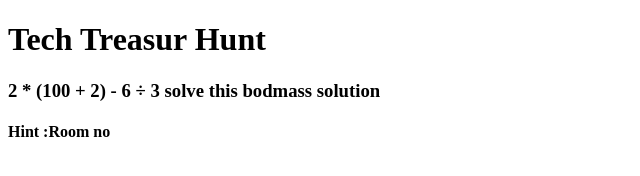
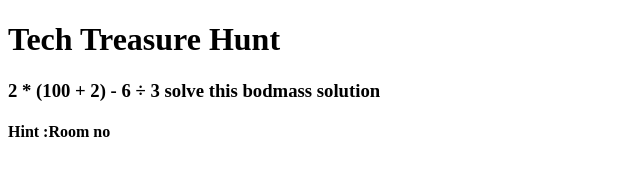
Before and after one commit to swayam4751s/clue1, a plain HTML site: page index.html in a window 1280 px wide. Shown: the full height of the page, 0-640 px from the left. Drawn offline with Linux system fonts and the light colour scheme.

Commit message:
Update index.html

```diff
--- a/index.html
+++ b/index.html
@@ -6,7 +6,7 @@
     <title>Document</title>
 </head>
 <body>
-    <h1>Tech Treasur Hunt <br></h1>
+    <h1>Tech Treasure Hunt <br></h1>
     <h3>2 * (100 + 2) - 6 ÷ 3   solve this bodmass solution</h3>
     <h4> Hint :Room no</h4>
 </body>
```
